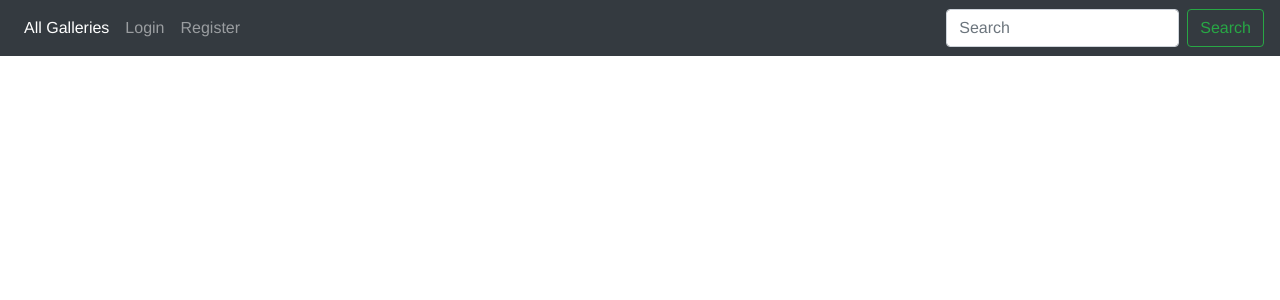
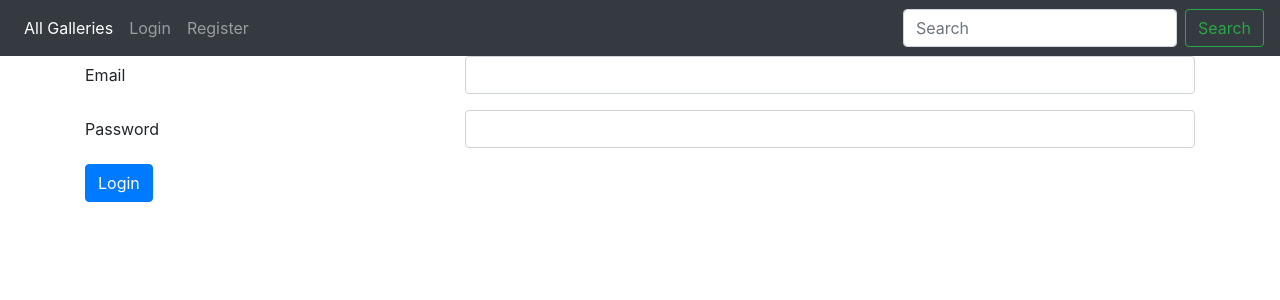
Before and after one commit to MajaMarkovic1/gallery-app, a Vue app: page /login in a window 1280 px wide. Shown: the top 300 px of the page. Built offline with nearby package versions, Linux system fonts and the light colour scheme.

Commit message:
login_form_and_auth_service

```diff
--- a/src/App.vue
+++ b/src/App.vue
@@ -1,37 +1,29 @@
 <template>
   <div id="app">
-    <NavBar />
-    <router-view />
+    <NavBar :isAuthenticated="isAuthenticated" @userAuthenticated="toggleAuthenticated" />
+    <router-view @userAuthenticated="toggleAuthenticated" class="container" />
   </div>
 </template>
 
 <script>
 import NavBar from './components/NavBar'
+import { authService } from './services/Auth';
+
 export default {
   components: {
     NavBar
+  },
+
+  data(){
+    return {
+      isAuthenticated: authService.isAuthenticated()
+    }
+  },
+
+   methods: {
+    toggleAuthenticated(value){
+      this.isAuthenticated = value
+    }
   }
 }
 </script>
-
-<style>
-#app {
-  font-family: "Avenir", Helvetica, Arial, sans-serif;
-  -webkit-font-smoothing: antialiased;
-  -moz-osx-font-smoothing: grayscale;
-  text-align: center;
-  color: #2c3e50;
-}
-#nav {
-  padding: 30px;
-}
-
-#nav a {
-  font-weight: bold;
-  color: #2c3e50;
-}
-
-#nav a.router-link-exact-active {
-  color: #42b983;
-}
-</style>
--- /dev/null
+++ b/src/components/AllGalleries.vue
@@ -0,0 +1,11 @@
+<template>
+    <div class="container">
+        cao
+    </div>
+</template>
+
+<script>
+export default {
+
+}
+</script>
--- /dev/null
+++ b/src/components/Login.vue
@@ -0,0 +1,58 @@
+<template>
+    <div>
+        <form @submit.prevent="onSubmit">
+            <div class="form-group row">
+                <label for="email" class="col-4 col-form-label">Email</label>
+                <div class="col-8">
+                    <div class="input-group">
+                        <input
+                            id="email"
+                            name="email"
+                            type="email"
+                            class="form-control here"
+                            v-model="email">
+                    </div>
+                </div>
+            </div>
+            <div class="form-group row">
+                <label for="password" class="col-4 col-form-label">Password</label>
+                <div class="col-8">
+                    <div class="input-group">
+                        <input
+                            id="password"
+                            name="password"
+                            type="password"
+                            class="form-control here"
+                            v-model="password">
+                    </div>
+                </div>
+            </div>
+            <button name="submit" class="btn btn-primary" type="submit">Login</button>
+        </form>
+    </div>
+</template>
+
+<script>
+import { authService } from '../services/Auth'
+
+export default {
+    data(){
+        return {
+            email: '',
+            password: ''
+        }
+    },
+
+    methods: {
+        onSubmit(){
+             authService.login(this.email, this.password)
+                .then((response) => {
+                    this.$emit('userAuthenticated', true)
+                    this.$router.push('/all-galleries')
+                })
+                .catch((err) => { console.log(err) })
+        }
+    }
+
+}
+</script>
--- a/src/components/NavBar.vue
+++ b/src/components/NavBar.vue
@@ -4,20 +4,32 @@
             <div class="collapse navbar-collapse" id="navbarSupportedContent">
                 <ul class="navbar-nav mr-auto">
                     <li class="nav-item active">
-                        <a class="nav-link" href="#">All Galleries<span class="sr-only">(current)</span></a>
+                        <router-link class="nav-link" to="/">
+                            All Galleries
+                        <span class="sr-only">(current)</span></router-link>
                     </li>
                     <li class="nav-item">
-                        <a class="nav-link" href="#">Login</a>
+                        <router-link class="nav-link" to="/login">
+                            Login
+                        </router-link>
                     </li>
                     <li class="nav-item">
                         <a class="nav-link" href="#">Register</a>
                     </li>
                 </ul>
                 <form class="form-inline my-2 my-lg-0">
-                <input class="form-control mr-sm-2" type="search" placeholder="Search" aria-label="Search">
-                <button class="btn btn-outline-success my-2 my-sm-0" type="submit">Search</button>
+                    <input class="form-control mr-sm-2" type="search" placeholder="Search" aria-label="Search">
+                    <button class="btn btn-outline-success my-2 my-sm-0" type="submit">Search</button>
                 </form>
             </div>
         </nav>
     </div>
 </template>
+
+<script>
+export default {
+    props: {
+        isAuthenticated: Boolean,
+    },
+}
+</script>
--- /dev/null
+++ b/src/services/Auth.js
@@ -0,0 +1,33 @@
+import axios from 'axios'
+
+export default class Auth {
+
+    constructor(){
+        axios.defaults.baseURL = 'http://localhost:8000/api/'
+        this.setAuthorizationHeader()
+    }
+
+    isAuthenticated(){
+        return !!localStorage.getItem('token')
+    }
+
+    logout(){
+        localStorage.removeItem('token')
+    }
+
+    login(email, password){
+        return axios.post('auth/login', {email, password})
+            .then((response) => {
+                localStorage.setItem('token', response.data.access_token)
+                this.setAuthorizationHeader()
+            })
+
+    }
+
+    setAuthorizationHeader(){
+        const token = localStorage.getItem('token')
+        axios.defaults.headers.common['Authorization'] = `Bearer ${token}`
+    }
+}
+
+export const authService = new Auth();
```
Also changed, not shown: src/router.js (+5 -2 lines).
